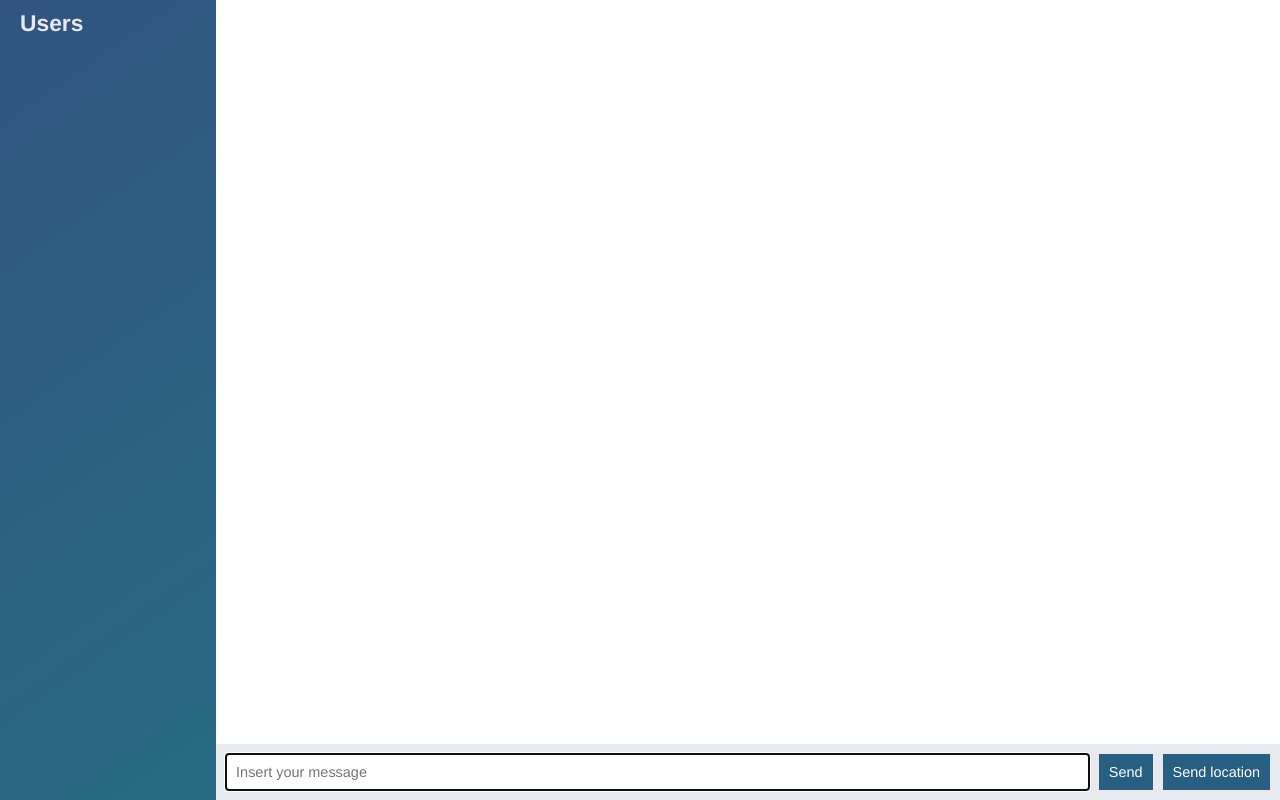
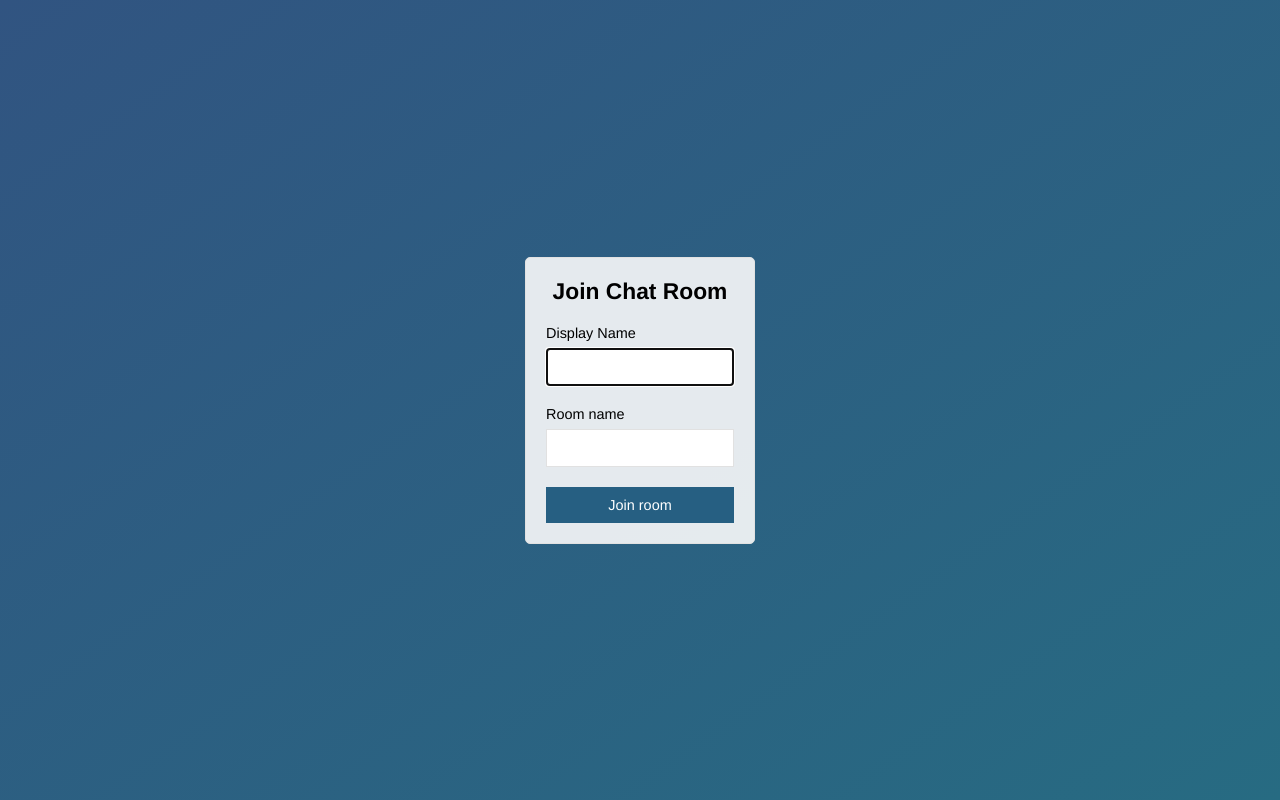
Before and after one commit to Gilkail/node-js-chat, a website: page public/index.html in a window 1280 px wide. Drawn offline with nearby package versions, Linux system fonts and the light colour scheme; no server answers.

Commit message:
Added join page

```diff
--- a/public/index.html
+++ b/public/index.html
@@ -3,56 +3,29 @@
 <head>
     <meta charset="utf-8" />
     <meta http-equiv="X-UA-Compatible" content="IE=edge">
-    <title>NodeJS Chat App</title>
+    <title>Join Chat App</title>
     <meta name="viewport" content="width=device-width, initial-scale=1">
     <link rel="stylesheet" type="text/css" media="screen" href="/css/styles.css" />
 </head>
-<body class="chat">
-
-    <div class="chat__sidebar">
-        <h3>Users</h3>
-        <div id="users"></div>
+<body class="centered-form">
+    <div class="centered-form__form">
+        <form action="/chat.html">
+            <div class="form-field">
+                <h3>Join Chat Room</h3>
+            </div>
+            <div class="form-field">
+                <label for="name">Display Name</label>
+                <input type="text" name="name" id="name" autofocus>
+            </div>
+            <div class="form-field">
+                <label for="room">Room name</label>
+                <input type="text" name="room" id="room">
+            </div>
+            <div class="form-field">
+                <button>Join room</button>
+            </div>
+        </form>
     </div>
-
-    <div class="chat__main">
-        <ol id="messages" class="chat__messages"></ol>
-        <div class="chat__footer">
-                <form id="message-form">
-                    <input type="text" name="message" placeholder="Insert your message" autofocus autocomplete="off"/>
-                    <button>Send</button>
-                </form>
-                <button id="send-location">Send location</button>
-        </div>
-    </div>
-
-    <!-- Message template -->
-    <script id="message-template" type="text/template">
-        <li class="message">
-            <div class="message__title">
-                <h4>{{from}}</h4>
-                <span>{{formatedTime}}</span>
-            </div>
-            <div class="message__body">
-                <p>{{text}}</p>
-            </div>
-        </li>
-    </script>
-    <!-- Location message template -->
-    <script id="location-template" type="text/template">
-        <li class="message">
-            <div class="message__title">
-                <h4>{{from}}</h4>
-                <span>{{formatedTime}}</span>
-            </div>
-            <div class="message__body">
-                <a href="{{url}}" target="_blank">Location link</a>
-            </div>
-        </li>
-    </script>
-    <script src="/socket.io/socket.io.js"></script>
-    <script src="/js/libs/jquery.min.js"></script>
-    <script src="/js/libs/moment.js"></script>
-    <script src="/js/libs/mustache.js"></script>
-    <script src="/js/index.js"></script>
+    <script src="main.js"></script>
 </body>
 </html>
```
Also changed, not shown: public/chat.html (added, +58 -0 lines), public/js/chat.js (renamed from public/js/index.js).
